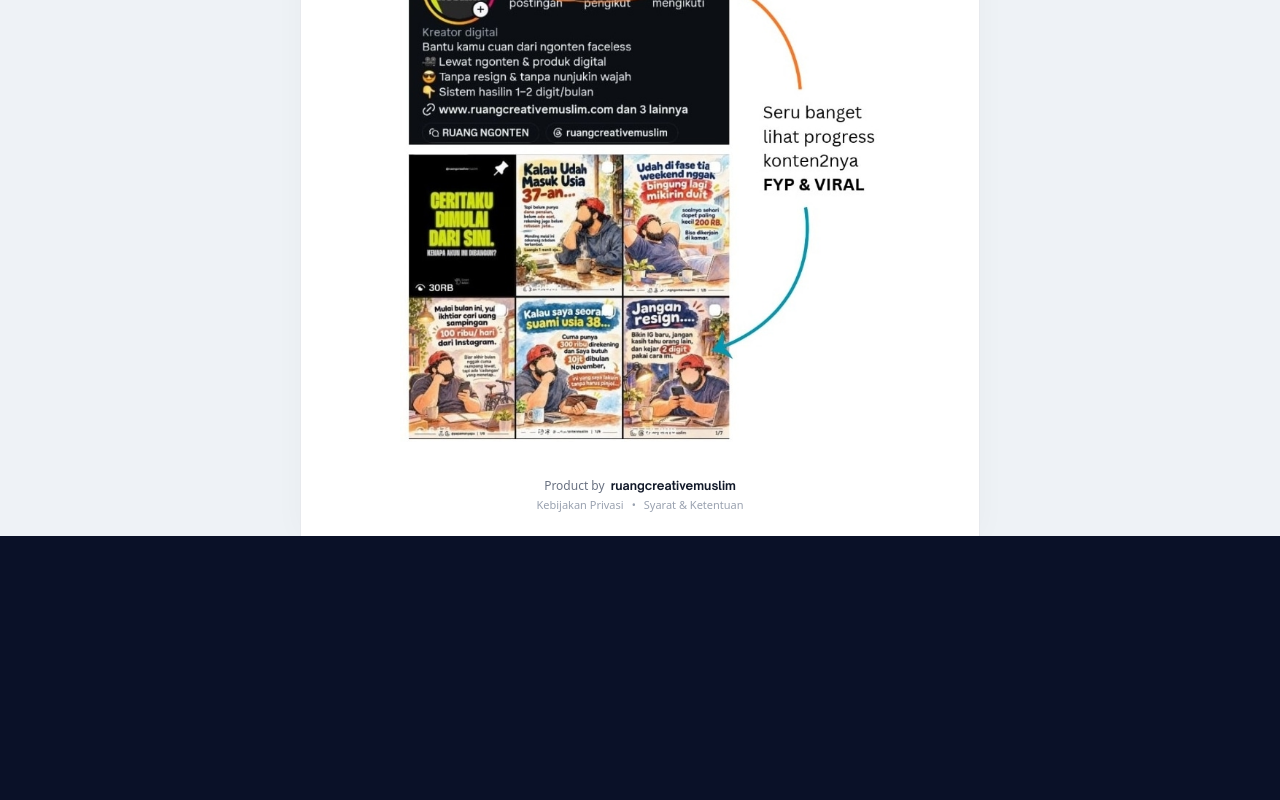
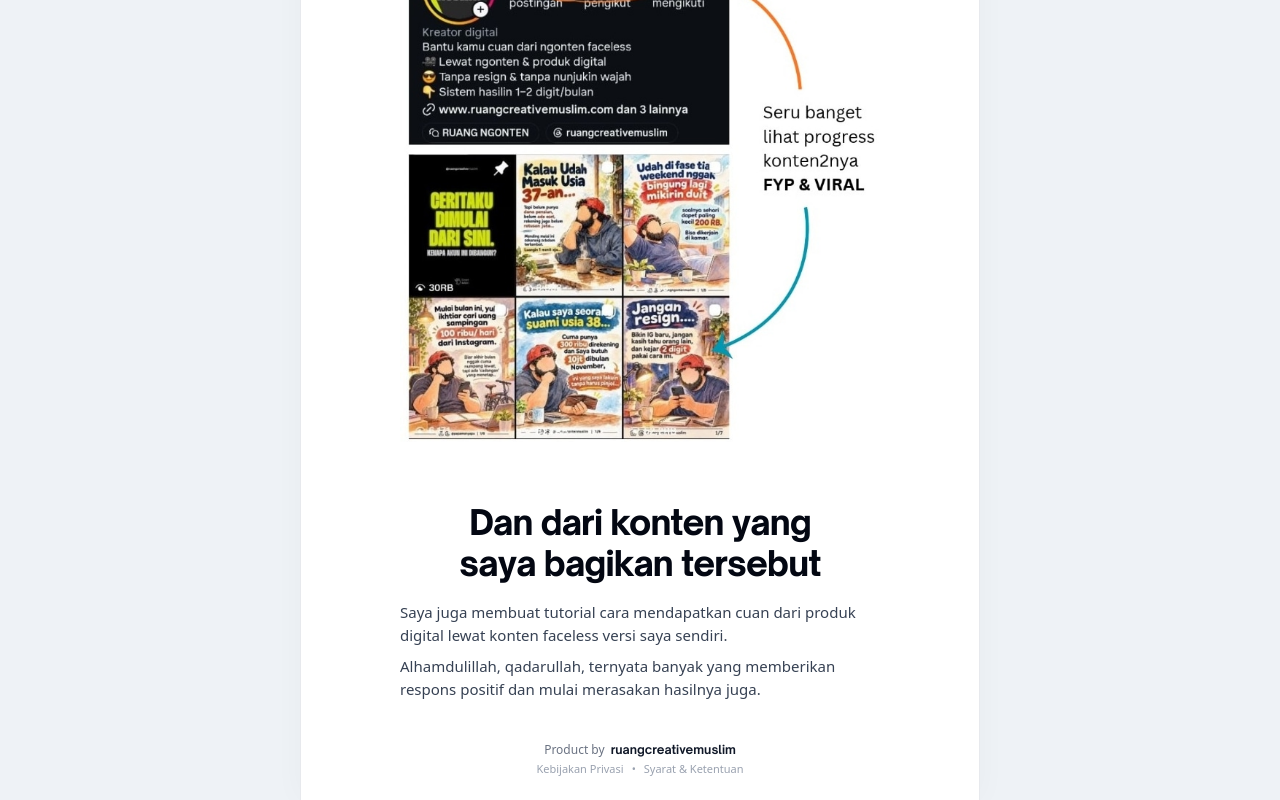
Before and after one commit to anggasrimugiarahayu/ngontenpakeai, a Next.js app: page /cuan-faceless in a window 1280 px wide. Shown: the part 1091-1891 px from the top of the page. Before the commit the page ends 1627 px from the top, so only its background shows below. Built offline with nearby package versions, Linux system fonts and the light colour scheme; no server answers; the database is empty.

Commit message:
feat(cuan-faceless): add tutorial creation and social response section

```diff
--- a/src/app/cuan-faceless/page.tsx
+++ b/src/app/cuan-faceless/page.tsx
@@ -146,6 +146,26 @@ export default function CuanFacelessLandingPage() {
             </div>
           </div>
 
+          {/* Tutorial Creation & Social Response Section */}
+          <div className="w-full max-w-[440px] sm:max-w-[480px] mx-auto mt-10 sm:mt-12 mb-4">
+
+            {/* Section Heading (Harmonis dengan Heading Lainnya) */}
+            <h2 className="text-[25px] sm:text-[30px] md:text-[34px] font-extrabold text-gray-950 tracking-tight leading-[1.22] text-center mb-4">
+              <span className="block">Dan dari konten yang</span>
+              <span className="block">saya bagikan tersebut</span>
+            </h2>
+
+            {/* Section Paragraphs */}
+            <div className="space-y-2 text-[14px] sm:text-[15px] text-gray-700 leading-[1.55] text-left">
+              <p>
+                Saya juga membuat tutorial cara mendapatkan cuan dari produk digital lewat konten faceless versi saya sendiri.
+              </p>
+              <p>
+                Alhamdulillah, qadarullah, ternyata banyak yang memberikan respons positif dan mulai merasakan hasilnya juga.
+              </p>
+            </div>
+          </div>
+
         </main>
 
         {/* Bottom Footer Inside the Canvas */}
```
